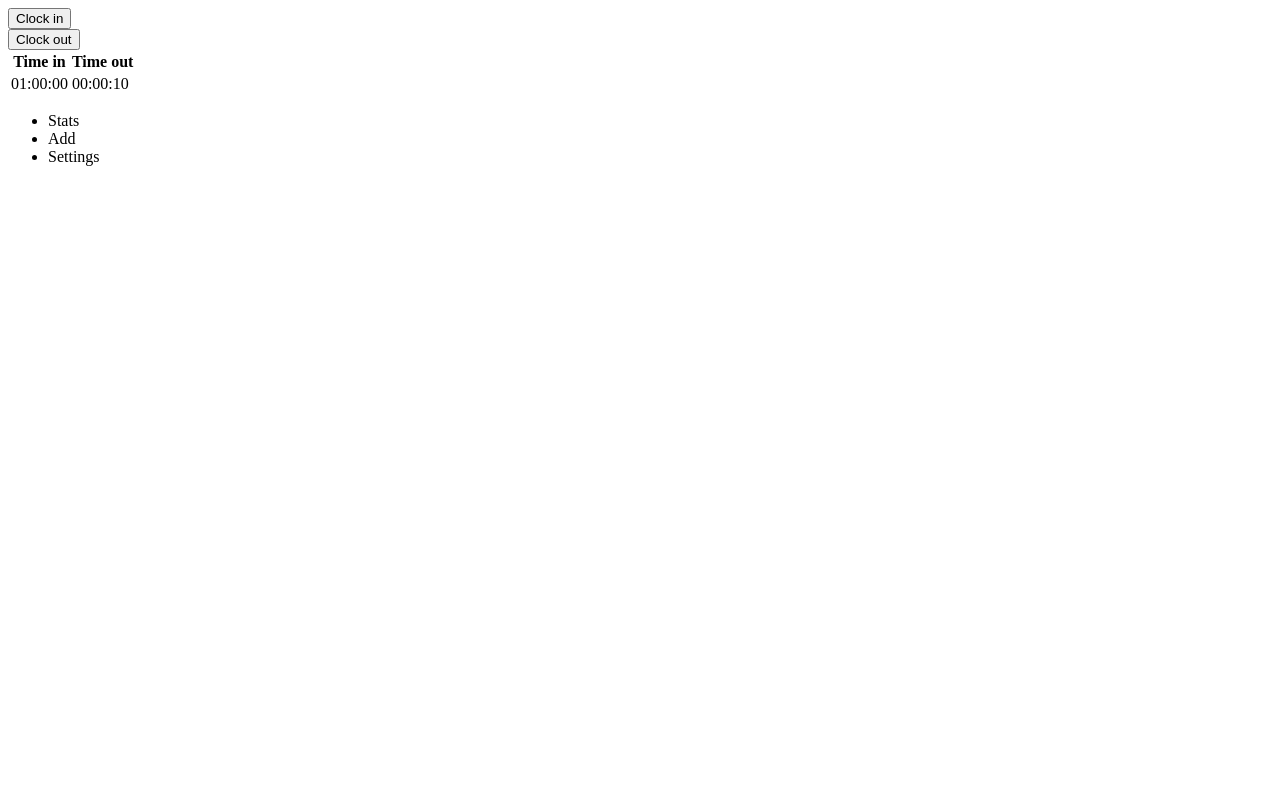
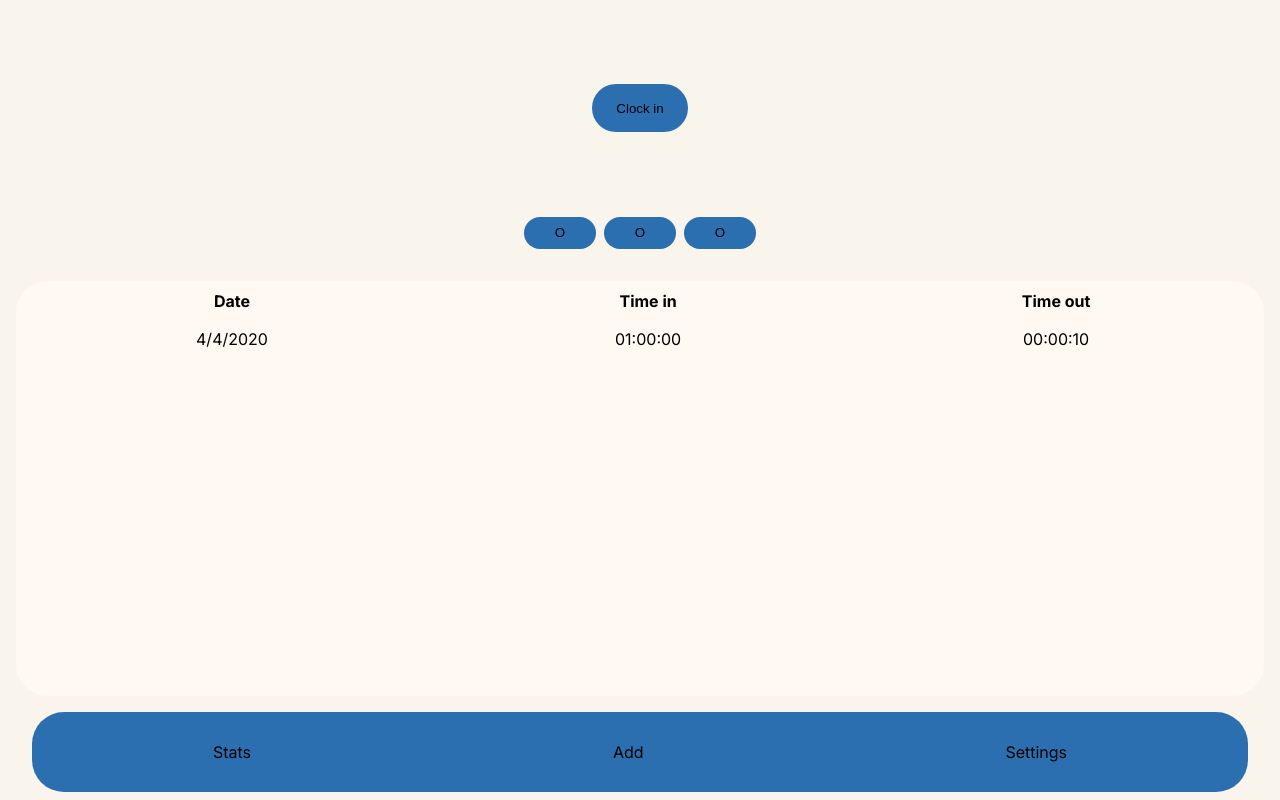
Before and after one commit to luisrafaeldeluvio/shiftly, a website built with Vite: page index.html in a window 1280 px wide. Built offline with nearby package versions, Linux system fonts and the light colour scheme.

Commit message:
feat: implement timer controls and history table in HTML, add SCSS styles for layout and colors

```diff
--- a/index.html
+++ b/index.html
@@ -9,21 +9,31 @@
     <div class="main">
       <div class="main__timer">
         <div class="timer__container">
-          <button class="timer__button ts-clockin">Clock in</button>
+          <button class="timer__button timer__clockin ts-clockin">
+            Clock in
+          </button>
           <span class="timer__counter ts-elapsedtime"></span>
         </div>
-        <button class="timer__button ts-clockout">Clock out</button>
+        <div class="timer__controls">
+          <button class="timer__button--s timer__clockout ts-clockout">
+            O
+          </button>
+          <button class="timer__button--s timer__pause">O</button>
+          <button class="timer__button--s timer__resume">O</button>
+        </div>
       </div>
       <div class="main__history">
         <table class="history__table">
           <thead>
             <tr>
+              <th>Date</th>
               <th>Time in</th>
               <th>Time out</th>
             </tr>
           </thead>
           <tbody>
             <tr>
+              <td>4/4/2020</td>
               <td class="ts-timein">01:00:00</td>
               <td class="ts-timeout">00:00:10</td>
             </tr>
--- a/src/style/global.scss
+++ b/src/style/global.scss
@@ -0,0 +1,15 @@
+@import url("https://fonts.googleapis.com/css2?family=Inter:ital,opsz,wght@0,14..32,100..900;1,14..32,100..900&display=swap");
+
+* {
+  box-sizing: border-box;
+  margin: 0;
+  padding: 0;
+  size: 16px;
+}
+
+html,
+body {
+  font-family: "Inter", sans-serif;
+  height: 100%;
+  width: 100%;
+}
--- a/src/style/main.scss
+++ b/src/style/main.scss
@@ -0,0 +1,89 @@
+@import "utils";
+
+.main {
+  background: $secondary-color;
+  display: flex;
+  flex-direction: column;
+  gap: 1rem;
+  height: 100%;
+
+  &__timer {
+    align-items: center;
+    display: flex;
+    flex-direction: column;
+    flex-grow: 1;
+
+    justify-content: center;
+  }
+
+  &__history {
+    flex-grow: 2;
+    margin: 1rem;
+    background: $tertiary-color;
+    border-radius: 2rem;
+    margin-bottom: 6.5rem;
+  }
+}
+
+.timer {
+  &__container {
+    width: 100%;
+    height: 100%;
+    display: flex;
+    justify-content: center;
+    align-items: center;
+  }
+
+  &__button {
+    background: $primary-color;
+    border-radius: 2rem;
+    border: none;
+    width: 6rem;
+    height: 3rem;
+
+    &--s {
+      background: $primary-color;
+      border-radius: 2rem;
+      border: none;
+      width: 6rem;
+      height: 3rem;
+      width: 4.5rem;
+      height: 2rem;
+    }
+  }
+
+  &__clockin {
+    transition-property: width, height, border-radius;
+    transition-duration: 0.25s;
+
+    // For when the button is clicked
+    &:hover {
+      width: 20rem;
+      height: 20rem;
+      border-radius: 10rem;
+    }
+  }
+
+  &__controls {
+    display: flex;
+    gap: 0.5rem;
+    width: 80%;
+    justify-content: center;
+    align-items: center;
+  }
+}
+
+.history {
+  &__table {
+    text-align: center;
+    width: 100%;
+
+    th,
+    td {
+      padding: 0.5rem;
+    }
+  }
+}
+
+// TODO: Make a seperate block for the buttons
+//       e.g. .button--xl, .button__circle--xs, etc.
--- a/src/style/nav.scss
+++ b/src/style/nav.scss
@@ -0,0 +1,19 @@
+@import "utils";
+
+.nav {
+  background: $primary-color;
+  border-radius: 2rem;
+  bottom: 0.5rem;
+  left: 50%;
+  position: fixed;
+  transform: translateX(-50%);
+  width: 95%;
+
+  ul {
+    align-items: center;
+    display: flex;
+    height: 5rem;
+    justify-content: space-around;
+    list-style-type: none;
+  }
+}
--- /dev/null
+++ b/src/style/utils.scss
@@ -0,0 +1,3 @@
+$primary-color: rgba(44, 111, 176, 1);
+$secondary-color: #f9f5ed;
+$tertiary-color: #fff9f2;
```
